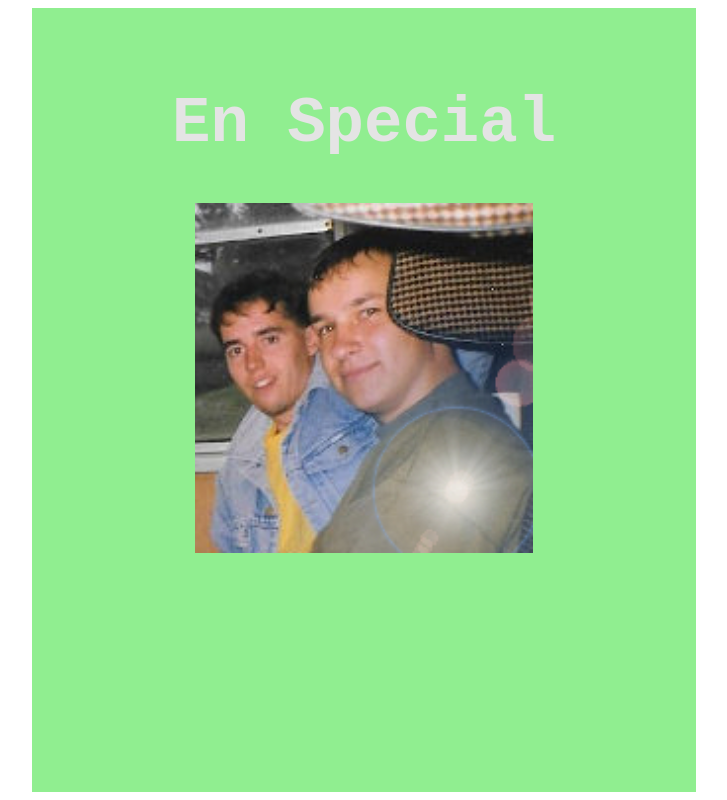
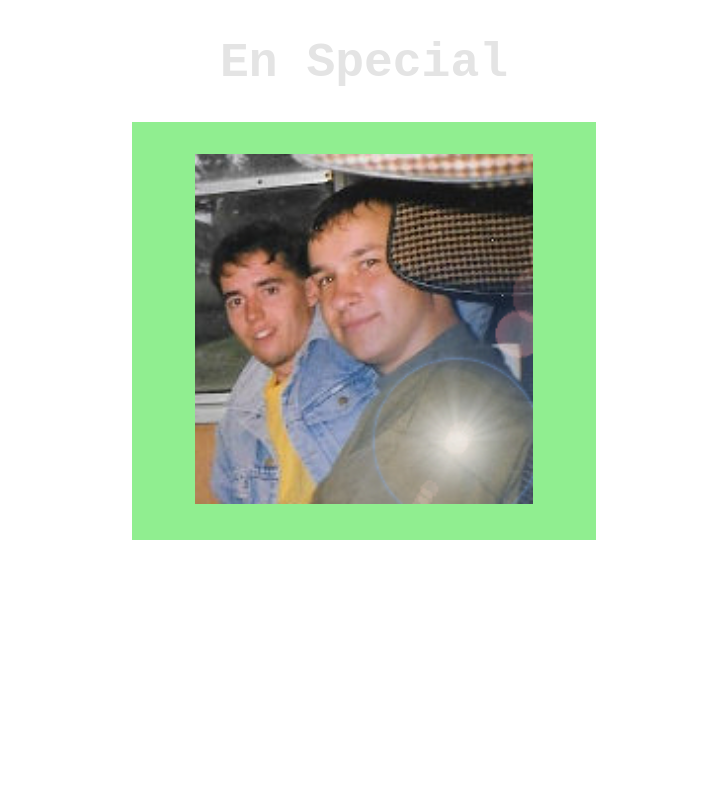
Before and after one commit to Enretro/teaser, a website: page 04/mt.html in a window 1280 px wide. Shown: the whole page, without its empty margins (276-1003 px from the left). Drawn offline with Linux system fonts and the light colour scheme.

Commit message:
friend c

```diff
--- a/04/mt.html
+++ b/04/mt.html
@@ -1,5 +1,6 @@
 <!DOCTYPE html>
 <html lang="en">
+
 <head>
   <meta charset="UTF-8">
   <!-- Add icon library -->
@@ -10,11 +11,11 @@
 
 
 <body>
-
+  <h1><code>En Special</code></h1>
   <div class="card">
-    <h1><code>En Special</code></h1>
     <img src="enspecial.jpg" alt="" class="card_image">
   </div>
 
 </body>
+
 </html>
--- a/04/spec.css
+++ b/04/spec.css
@@ -1,14 +1,14 @@
 h1 {
   color: #e4e4e4;
-  font-size: 4rem;
+  font-size: 3rem;
   text-align: center;
 }
 
 .card {
   margin: 0 auto;
   width: 100%;
-  max-width: 600px;
-  height: 90vh;
+  max-width: 400px;
+  height: auto;
   background: lightgreen;
   padding: 2rem;
 }
```
